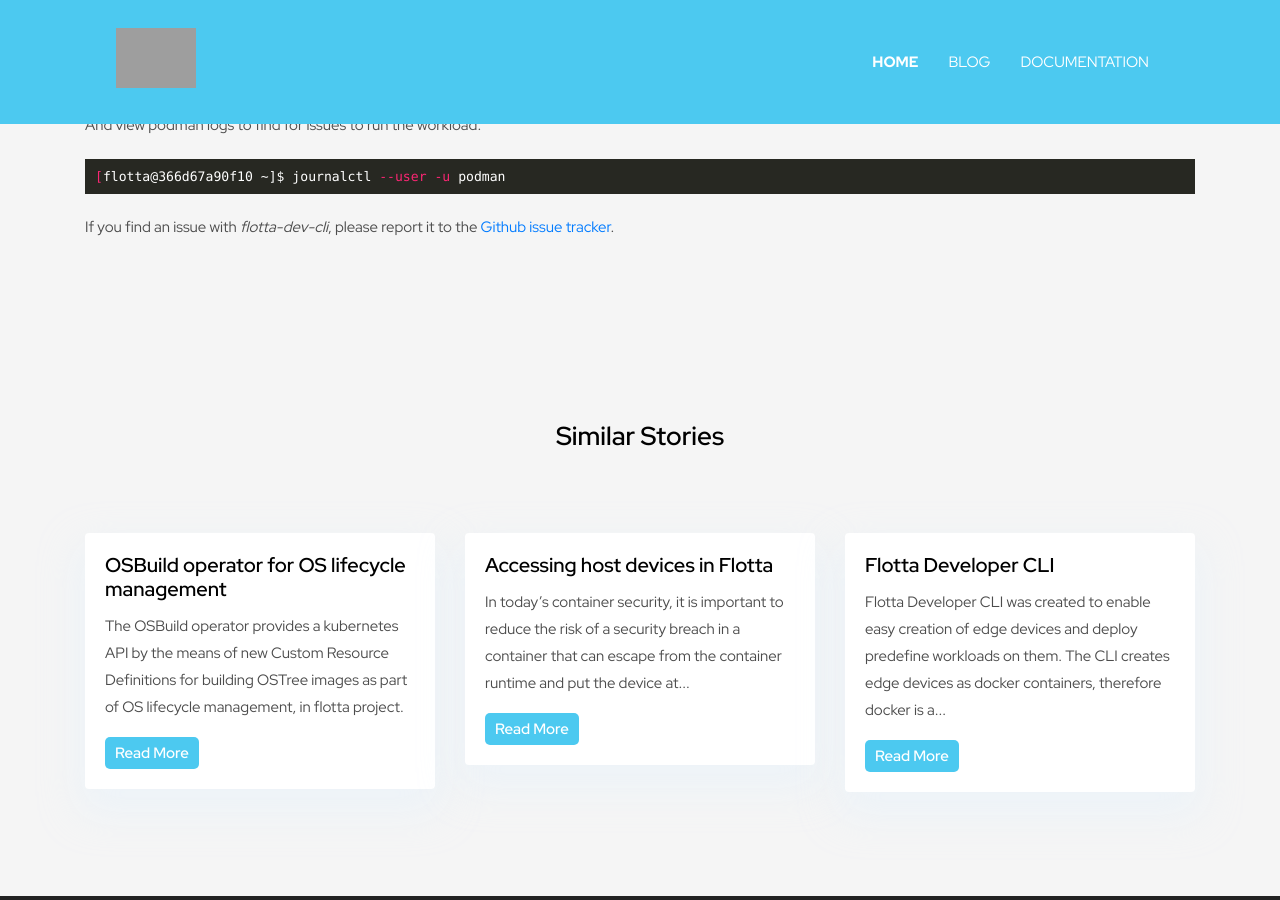
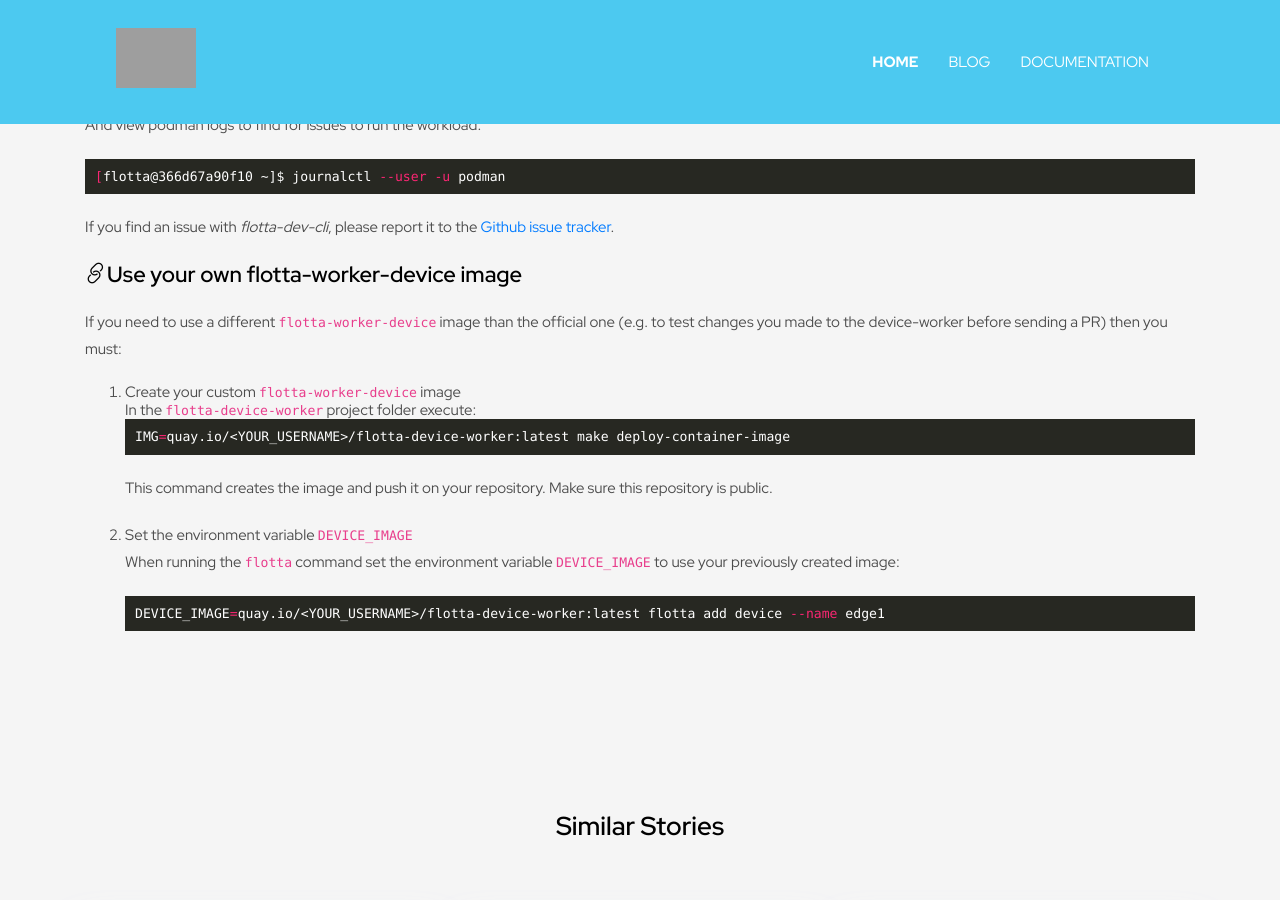
Before and after one commit to project-flotta/project-flotta.github.io, a Jekyll site: the page built from _posts/2022-07-20-developer-cli.markdown, in a window 1280 px wide and 900 px high, scrolled down 4150 px. Built offline with Jekyll 4.4.1, drawn with Linux system fonts in a browser that asks for light colours; a script that is not in the unit is left out; some of the changed text lies outside the part shown; grey boxes are pictures that could not be loaded.

Commit message:
Add a subsection to describe how to use a custom device-worker image with `flotta-dev-cli `
Signed-off-by: Gloria Ciavarrini <gciavarrini@redhat.com>

````diff
--- a/_posts/2022-07-20-developer-cli.markdown
+++ b/_posts/2022-07-20-developer-cli.markdown
@@ -215,3 +215,21 @@ And view podman logs to find for issues to run the workload:
 ```
 
 If you find an issue with _flotta-dev-cli_, please report it to the [Github issue tracker](https://github.com/project-flotta/flotta-dev-cli/issues).
+
+### Use your own flotta-worker-device image
+If you need to use a different `flotta-worker-device` image than the official one (e.g. to test changes you made to the device-worker before sending a PR) then you must:
+
+1. Create your custom `flotta-worker-device` image\
+In the `flotta-device-worker` project folder execute:
+```shell
+IMG=quay.io/<YOUR_USERNAME>/flotta-device-worker:latest make deploy-container-image
+```
+This command creates the image and push it on your repository.
+Make sure this repository is public.
+
+1. Set the environment variable `DEVICE_IMAGE`\
+   When running the `flotta` command set the environment variable `DEVICE_IMAGE` to use your previously created image:
+
+   ```shell
+   DEVICE_IMAGE=quay.io/<YOUR_USERNAME>/flotta-device-worker:latest flotta add device --name edge1
+   ```
````
Also changed, not shown: other parts of _posts/2022-07-20-developer-cli.markdown (+1 -1 lines).
